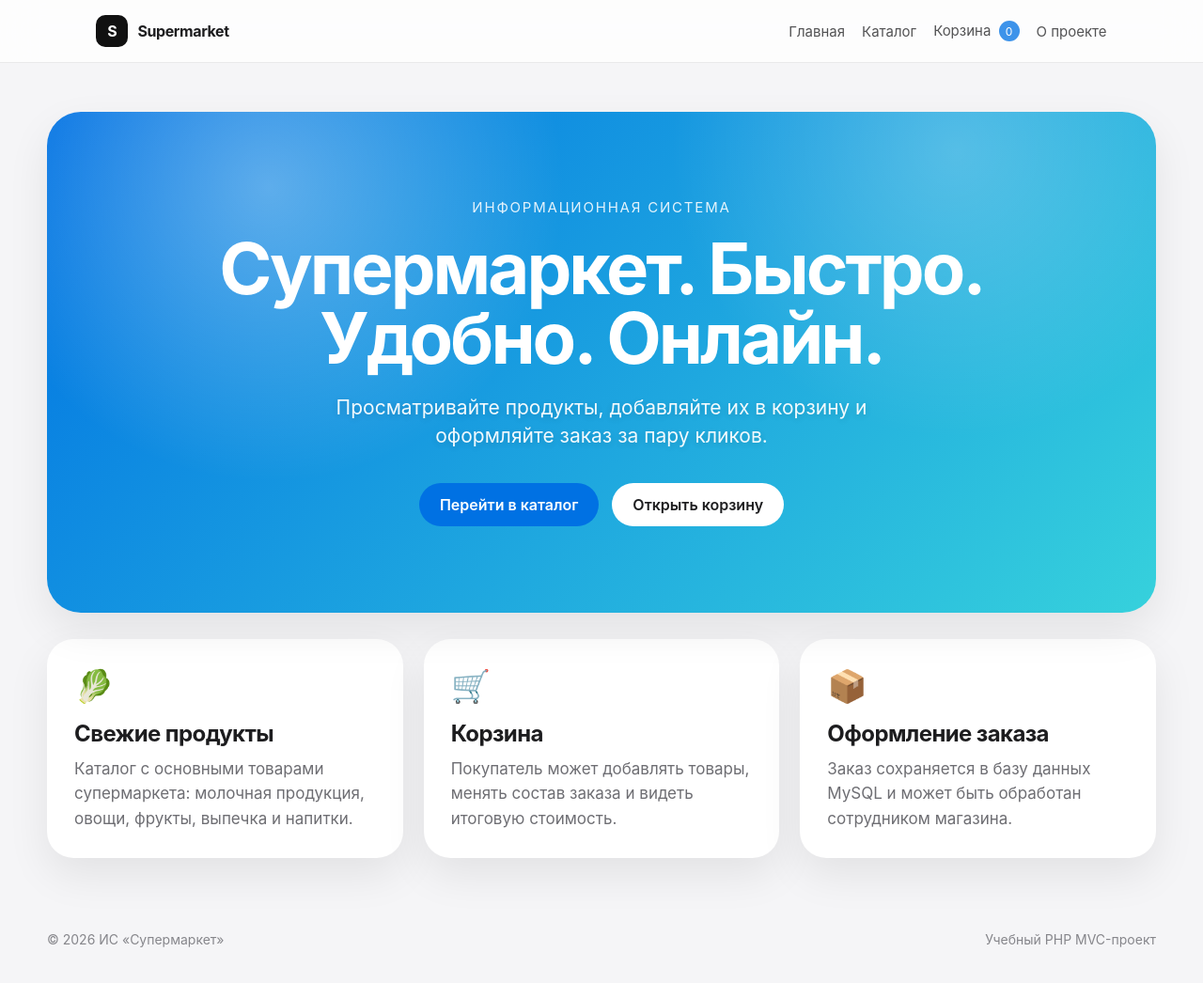
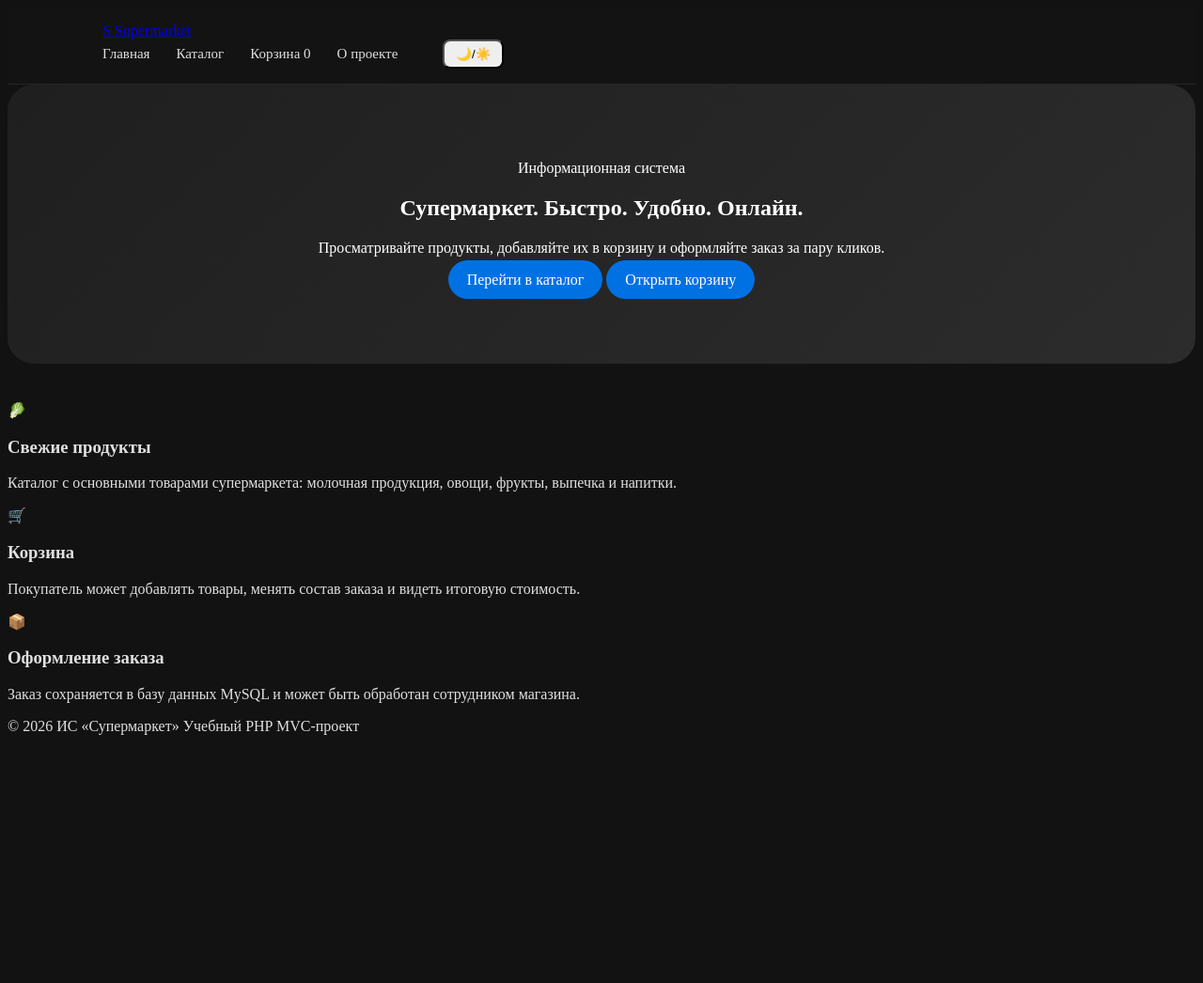
Before and after one commit to lilclipse/supermarket, a PHP site: page / in a window 1280 px wide. Shown: the whole page at 94% size. After the commit the page ends 782 px from the top, so only its background shows below. Run offline with PHP 8.4, Linux system fonts and the light colour scheme.

Commit message:
Обновил BaseTemplate.php: подключение CSS для темной темы и кнопка переключения темы

```diff
--- a/src/Views/BaseTemplate.php
+++ b/src/Views/BaseTemplate.php
@@ -24,7 +24,7 @@ class BaseTemplate
     <meta charset='UTF-8'>
     <meta name='viewport' content='width=device-width, initial-scale=1.0'>
     <title>{$title}</title>
-    <link rel='stylesheet' href='assets/css/style.css'>
+    <link rel='stylesheet' href='assets/css/style_dark_toggle.css'>
 </head>
 <body>
     <header class='site-header'>
@@ -38,6 +38,7 @@ class BaseTemplate
             <a href='index.php?page=products'>Каталог</a>
             <a href='index.php?page=basket'>Корзина <span class='badge'>{$cartCount}</span></a>
             <a href='index.php?page=about'>О проекте</a>
+            <button id='theme-toggle' style='margin-left:20px; padding:6px 12px; border-radius:8px; cursor:pointer;'>🌙/☀️</button>
         </nav>
     </header>
 
@@ -51,6 +52,8 @@ class BaseTemplate
         <span>© 2026 ИС «Супермаркет»</span>
         <span>Учебный PHP MVC-проект</span>
     </footer>
+
+    <script src='src/Views/theme_toggle.js'></script>
 </body>
 </html>";
     }
```
